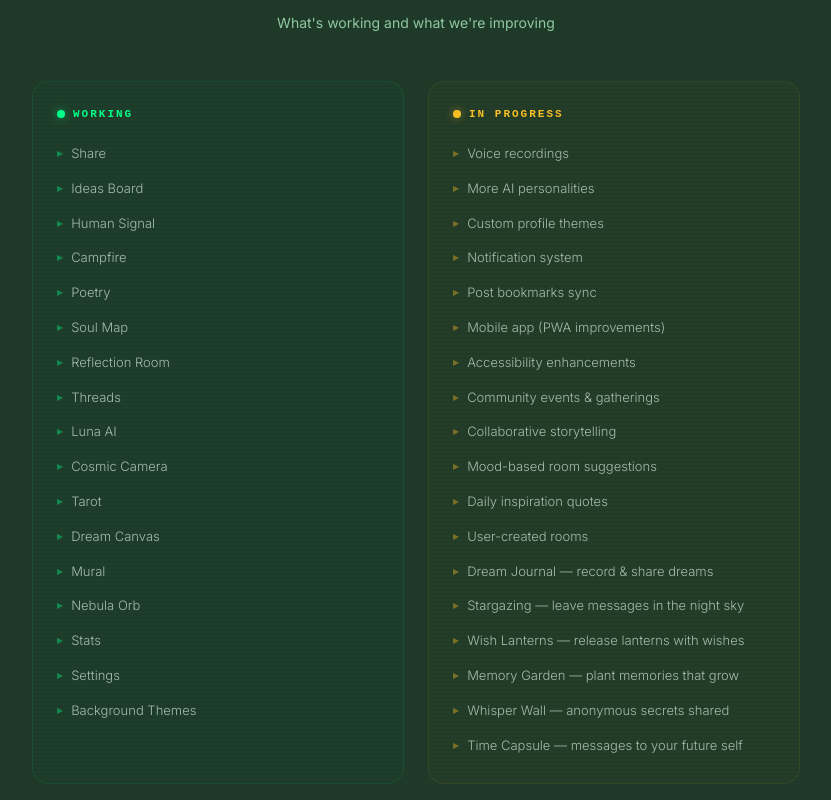
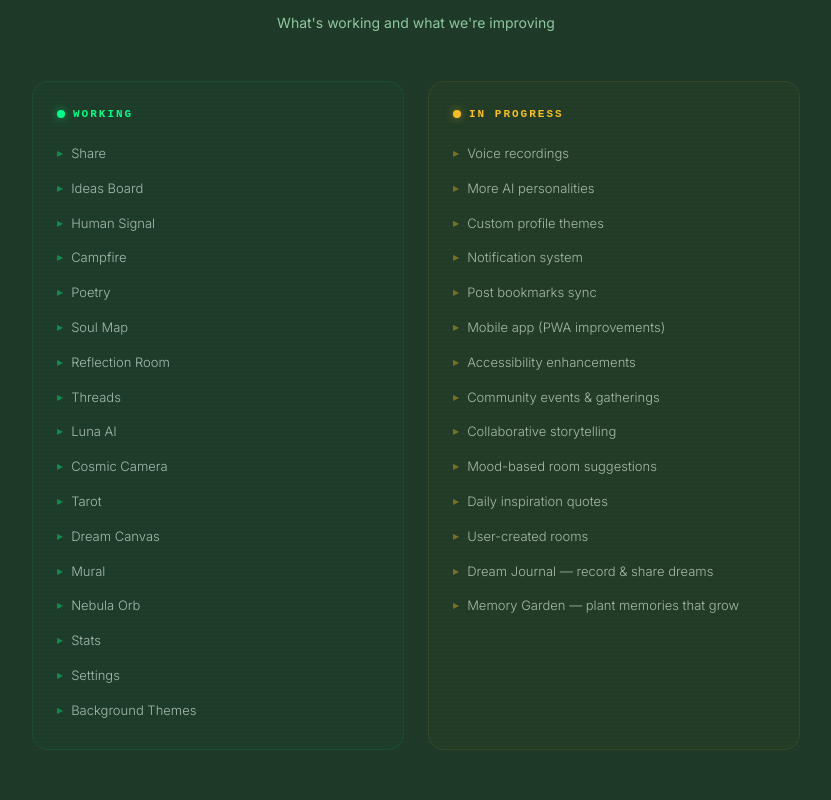
Before and after one commit to pentagonalcycles/soulscape, a Next.js app: page / in a window 1280 px wide. Shown: the part 1540-2340 px from the top of the page, without its empty margins (224-1055 px from the left). Built offline with nearby package versions, Linux system fonts and the light colour scheme; no server answers.

Commit message:
Remove stargazing, wish lanterns, whisper wall, time capsule from In Progress

```diff
--- a/src/app/page.tsx
+++ b/src/app/page.tsx
@@ -439,11 +439,7 @@ export default function Home() {
                   "Daily inspiration quotes",
                   "User-created rooms",
                   "Dream Journal — record & share dreams",
-                  "Stargazing — leave messages in the night sky",
-                  "Wish Lanterns — release lanterns with wishes",
                   "Memory Garden — plant memories that grow",
-                  "Whisper Wall — anonymous secrets shared",
-                  "Time Capsule — messages to your future self",
                 ].map((item) => (
                   <div key={item} style={{
                     display: "flex", alignItems: "center", gap: 8,
```
